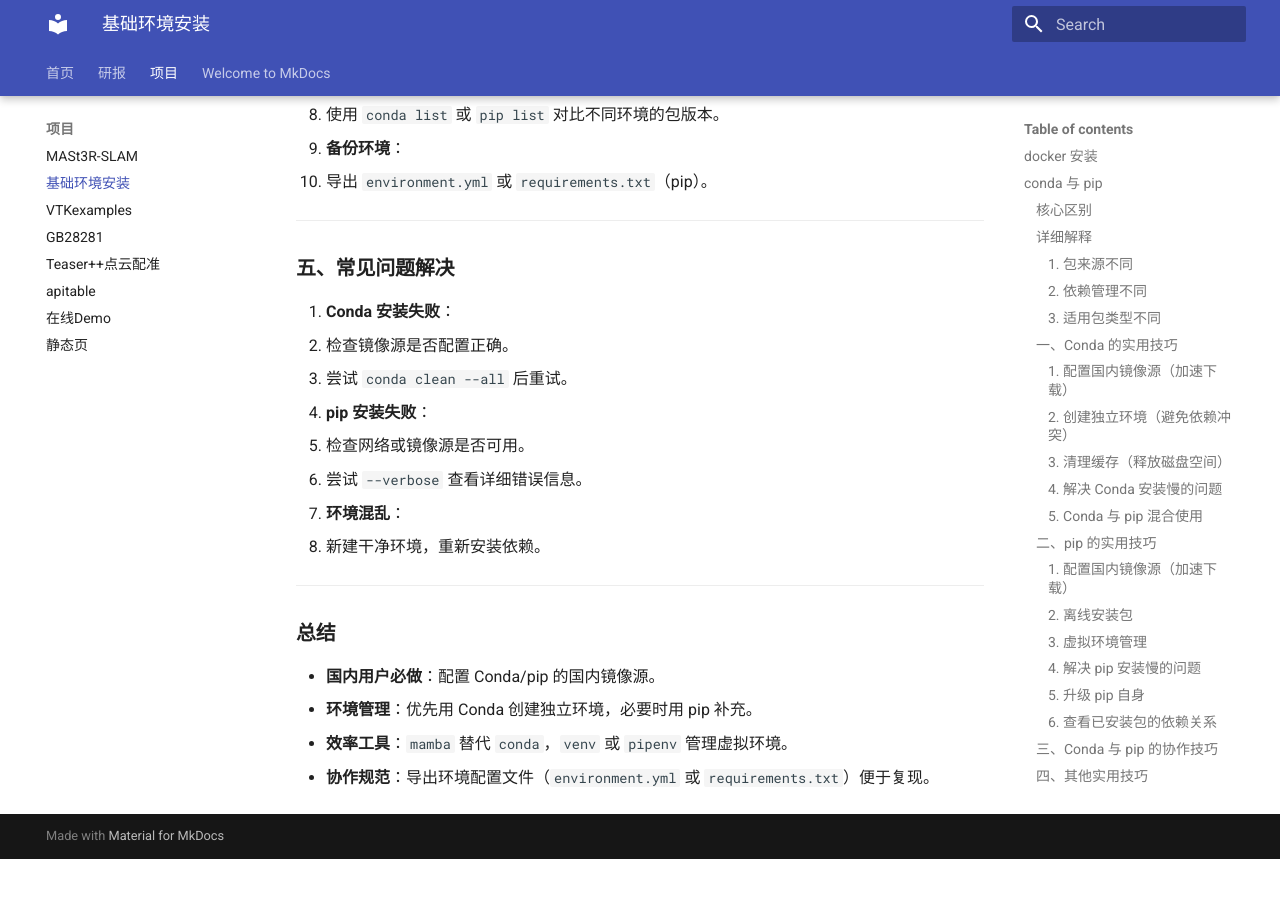
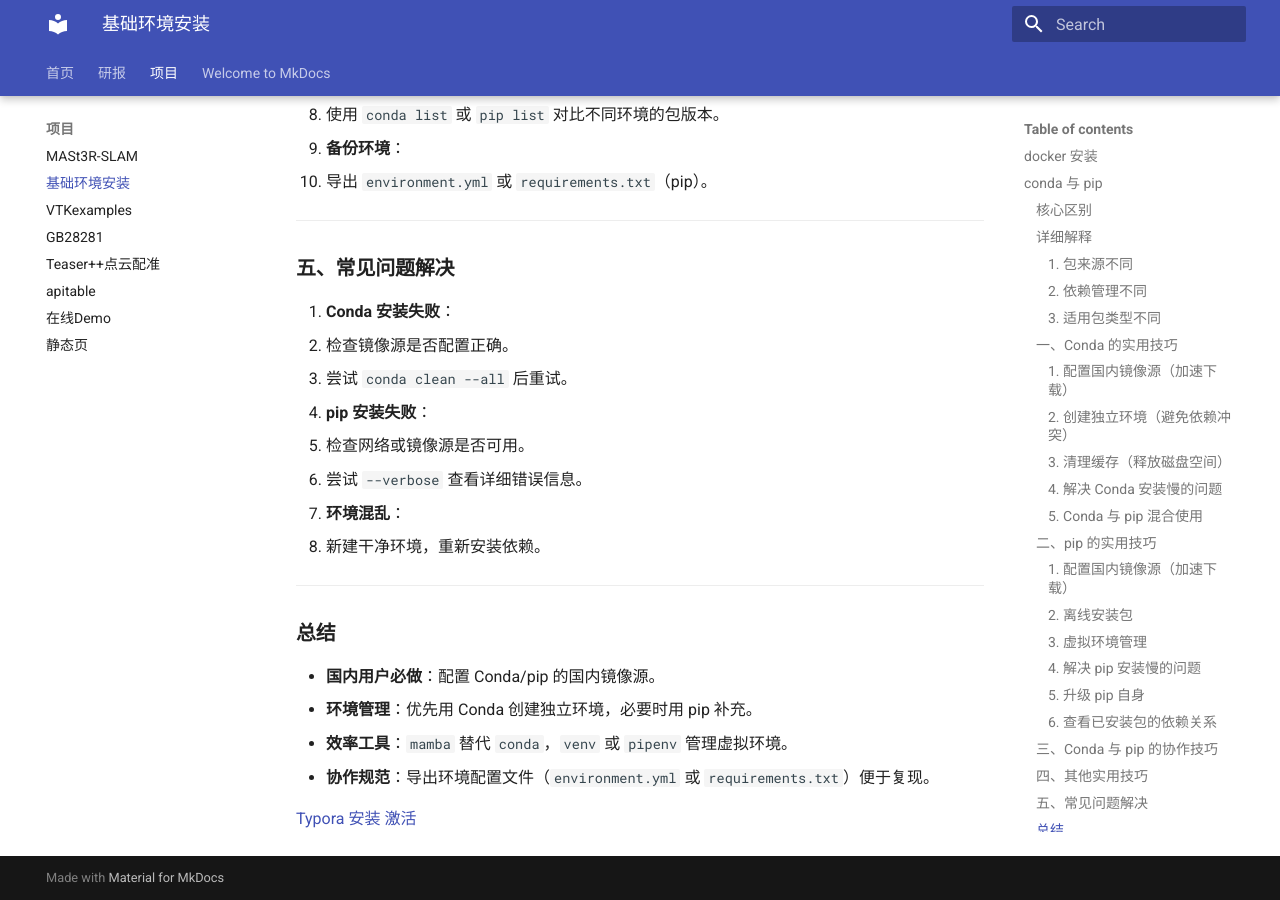
Before and after one commit to lhnows/alignai, an MkDocs documentation site: the page built from docs/projects/环境安装.md, in a window 1280 px wide and 900 px high, scrolled down 4716 px. Built offline with MkDocs 1.6.1 and Material for MkDocs 9.7.7, drawn with Linux system fonts in a browser that asks for light colours; before the commit the page ends 5575 px from its top, so only the background shows below that.

Commit message:
update typora 安装激活

```diff
--- a/docs/projects/环境安装.md
+++ b/docs/projects/环境安装.md
@@ -225,3 +225,6 @@
 - **环境管理**：优先用 Conda 创建独立环境，必要时用 pip 补充。
 - **效率工具**：`mamba` 替代 `conda`，`venv` 或 `pipenv` 管理虚拟环境。
 - **协作规范**：导出环境配置文件（`environment.yml` 或 `requirements.txt`）便于复现。
+
+
+[Typora 安装 激活](https://blog.csdn.net/Mimo_YY/article/details/138667265)
```
